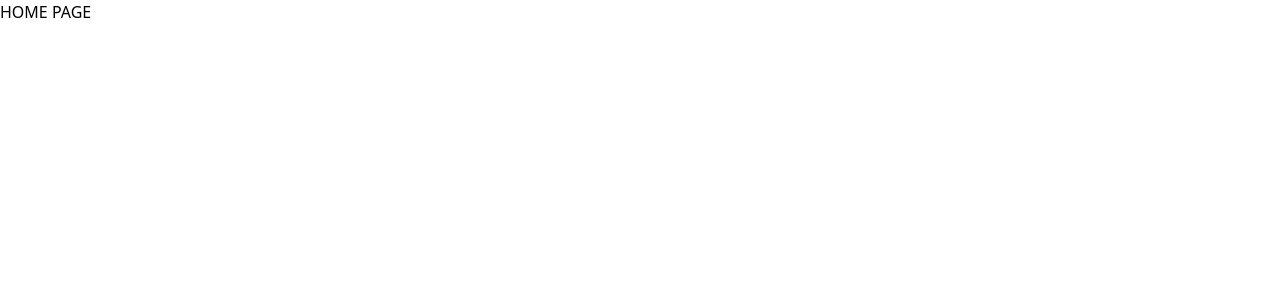
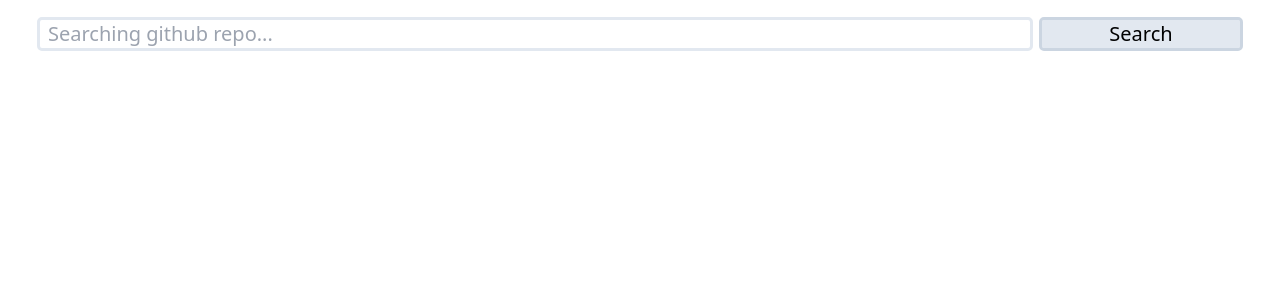
Before and after one commit to YakuninAlexander/github_dashboard, a React (Create React App) app: page / in a window 1280 px wide. Shown: the top 300 px of the page. Built offline with nearby package versions, Linux system fonts and the light colour scheme.

Commit message:
Добавлен скелет приложения

```diff
--- a/src/App.tsx
+++ b/src/App.tsx
@@ -1,12 +1,14 @@
 import React from 'react';
 import { Route, Routes } from 'react-router-dom';
 import HomePage from './pages/HomePage';
+import RepoPage from './pages/RepoPage';
 
 function App() {
   return (
     <>
       <Routes>
         <Route path='/' element={<HomePage />} />
+        <Route path='/Repo' element={<RepoPage />} />
       </Routes>
     </>
   );
--- /dev/null
+++ b/src/components/ErrorMsg.tsx
@@ -0,0 +1,9 @@
+import React from 'react';
+
+export default function ErrorMsg() {
+  return(
+    <>
+      <h1>Error...</h1>
+    </>
+  )
+}
--- /dev/null
+++ b/src/components/Loader.tsx
@@ -0,0 +1,9 @@
+import React from 'react';
+
+export default function Loader() {
+  return (
+    <>
+      <h1>Loading...</h1>
+    </>
+  )
+}
--- /dev/null
+++ b/src/components/MiniRepoCard.tsx
@@ -0,0 +1,22 @@
+import React from 'react';
+import { Link } from 'react-router-dom';
+
+interface MiniRepoCardProps {
+  name: string,
+  author: string,
+  stars: number,
+  language: string
+}
+
+export default function MiniRepoCard({name, author, stars, language} : MiniRepoCardProps) {
+  return(
+    <Link to={'/Repo'}>
+      <div className='border'>
+        <h1>{name}</h1>
+        <p>{author}</p>
+        <p>{stars}</p>
+        <p>{language}</p>
+      </div>
+    </Link>
+  )
+}
--- /dev/null
+++ b/src/components/RepoCard.tsx
@@ -0,0 +1,9 @@
+import React from 'react';
+
+export default function RepoCard() {
+  return (
+    <>
+      <h1>Super repo</h1>
+    </>
+  )
+}
--- /dev/null
+++ b/src/components/SearchTab.tsx
@@ -0,0 +1,28 @@
+import React from 'react';
+
+interface SearchTabProps {
+  search: string
+  setSearch: React.Dispatch<React.SetStateAction<string>>
+}
+
+export default function SearchTab({search, setSearch} : SearchTabProps) {
+  return(
+    <form
+      className='flex gap-3'
+      onSubmit={(e) => {e.preventDefault();}}
+    >
+      <input
+        placeholder='Searching github repo...'
+        className='w-5/6 rounded-sm outline outline-slate-200 text-xl font-light px-2'
+        value={search}
+        onChange={(e) => setSearch(e.target.value)}
+      />
+      <button
+        type='submit'
+        className='w-1/6 outline outline-slate-300 rounded-sm text-xl font-light bg-slate-200'
+      >
+        Search
+      </button>
+    </form>
+  )
+}
--- a/src/index.tsx
+++ b/src/index.tsx
@@ -3,13 +3,17 @@ import ReactDOM from 'react-dom/client';
 import App from './App';
 import {BrowserRouter} from 'react-router-dom'
 import './index.css'
+import { Provider } from 'react-redux';
+import { store } from './redux/store';
 
 const root = ReactDOM.createRoot(
   document.getElementById('root') as HTMLElement
 );
 
 root.render(
+  <Provider store={store}>
     <BrowserRouter>
       <App />
     </BrowserRouter>
+  </Provider>
 );
--- a/src/pages/HomePage.tsx
+++ b/src/pages/HomePage.tsx
@@ -1,7 +1,31 @@
-import React from 'react';
+import React, { useState } from 'react';
+import ErrorMsg from '../components/ErrorMsg';
+import Loader from '../components/Loader';
+import MiniRepoCard from '../components/MiniRepoCard';
+import SearchTab from '../components/SearchTab';
+import useDebounce from '../hooks/debounce';
+import { useGetReposQuery } from '../redux/github/github.api';
+
 
 export default function HomePage() {
+  const [search, setSearch] = useState('');
+  const debounced = useDebounce(search)
+
+  const {isLoading, isError, data} = useGetReposQuery(debounced, {
+    skip: debounced.length<3,
+    refetchOnFocus: true
+  })
+
   return(
-    <h1>HOME PAGE</h1>
+    <>
+      <div className='mt-5 mx-10'>
+        <SearchTab search={search} setSearch={setSearch} />
+      </div>
+      <div>
+        {isLoading && <Loader />}
+        {isError && <ErrorMsg />}
+        {data?.items.map(elem => <MiniRepoCard name={elem.name} author={elem.owner.login} stars={elem.stargazers_count} language={elem.language} key={elem.id}/>)}
+      </div>
+    </>
   )
 }
--- /dev/null
+++ b/src/pages/RepoPage.tsx
@@ -0,0 +1,12 @@
+import React from 'react';
+import { Link } from 'react-router-dom';
+import RepoCard from '../components/RepoCard';
+
+export default function RepoPage() {
+  return(
+    <>
+      <RepoCard />
+      <Link to={'/'}> Back to home...</Link>
+    </>
+  )
+}
```
